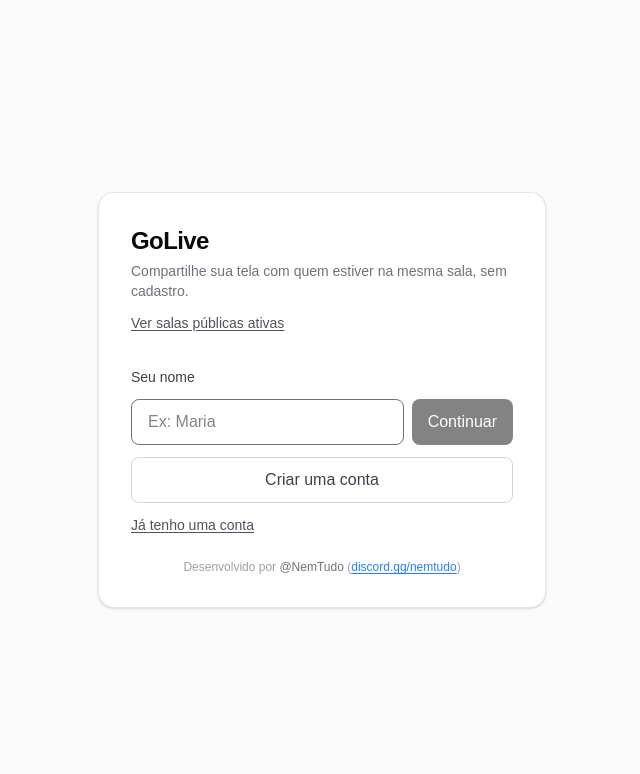
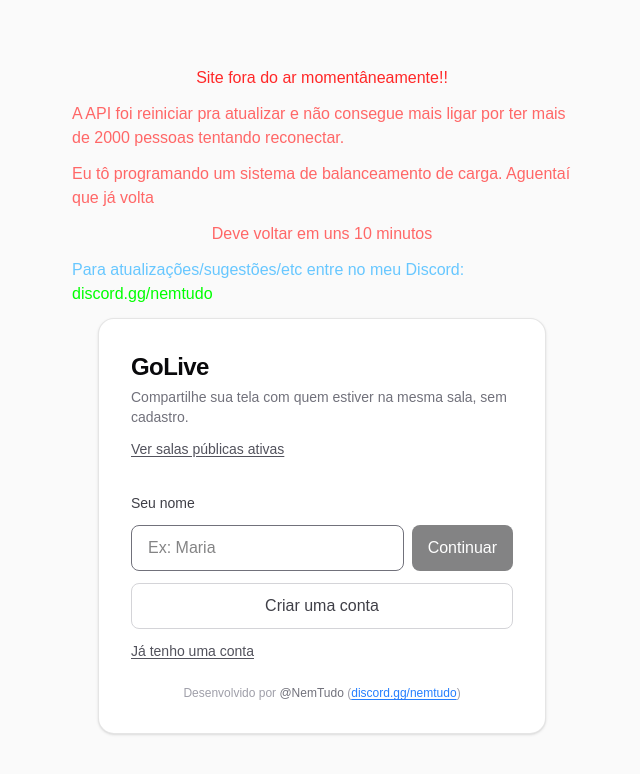
Before and after one commit to Iiviavs/group-sharescreen, a Next.js app: page / in a window 1280 px wide. Shown: the top 774 px of the page, without its empty margins (318-958 px from the left). Built offline with nearby package versions, Linux system fonts and the light colour scheme; no server answers.

Commit message:
down site warn

```diff
--- a/app/page.tsx
+++ b/app/page.tsx
@@ -200,6 +200,15 @@ export default function Home() {
           {peopleOnline} {peopleOnline === 1 ? "pessoa" : "pessoas"} em salas agora
         </span>
       )}
+      {<>
+
+        <h2 style={{ color: "#ff2828", maxWidth: "500px" }}>Site fora do ar momentâneamente!!</h2>
+        <h2 style={{ color: "#ff6767", maxWidth: "500px" }}>A API foi reiniciar pra atualizar e não consegue mais ligar por ter mais de 2000 pessoas tentando reconectar.</h2>
+        <h2 style={{ color: "#ff6767", maxWidth: "500px" }}>Eu tô programando um sistema de balanceamento de carga. Aguentaí que já volta</h2>
+        <h2 style={{ color: "#ff6767", maxWidth: "500px" }}>Deve voltar em uns 10 minutos</h2>
+        <h2 style={{ color: "#67c7ff", maxWidth: "500px" }}>Para atualizações/sugestões/etc entre no meu Discord: <Link style={{color: "#00ff00"}} href={"https://go.nemtudo.me/golive-nemtudodiscord"} target="_blank">discord.gg/nemtudo</Link></h2>
+      </>
+      }
       <main className="w-full max-w-md rounded-2xl border border-black/10 bg-white p-8 shadow-sm dark:border-white/10 dark:bg-zinc-950">
         <h1 className="text-2xl font-semibold tracking-tight text-zinc-950 dark:text-zinc-50">
           GoLive
```
